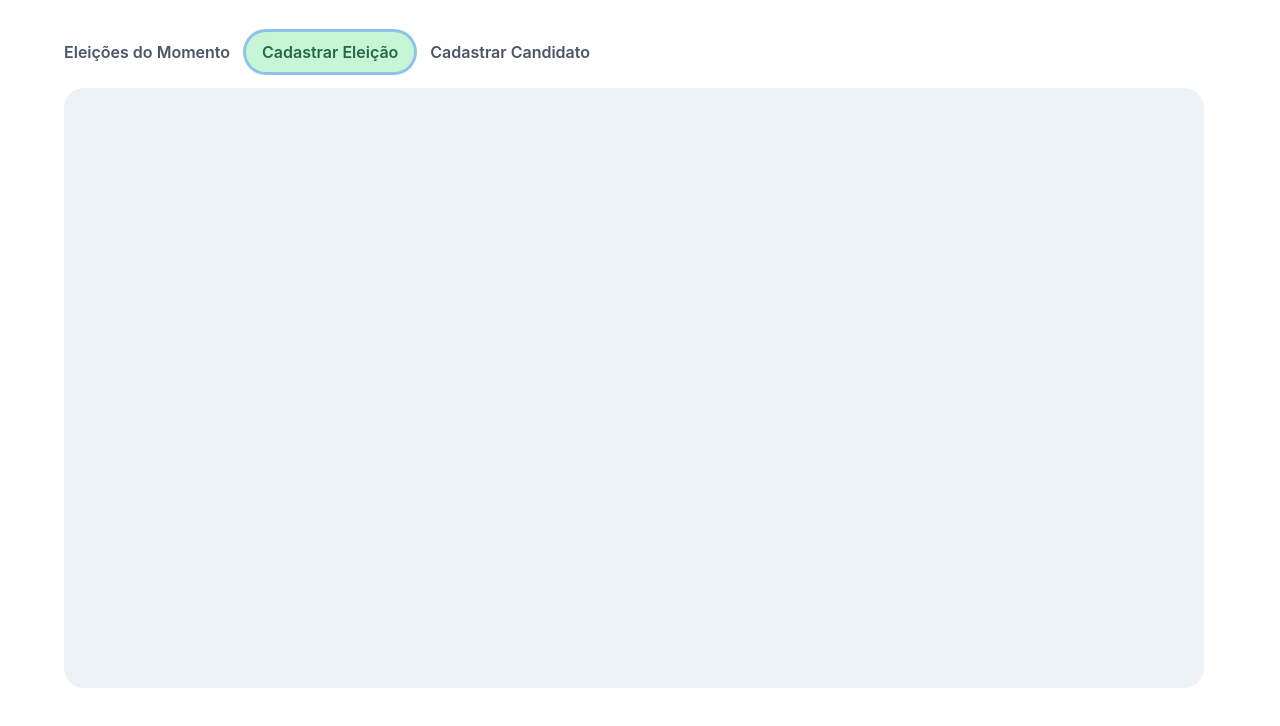
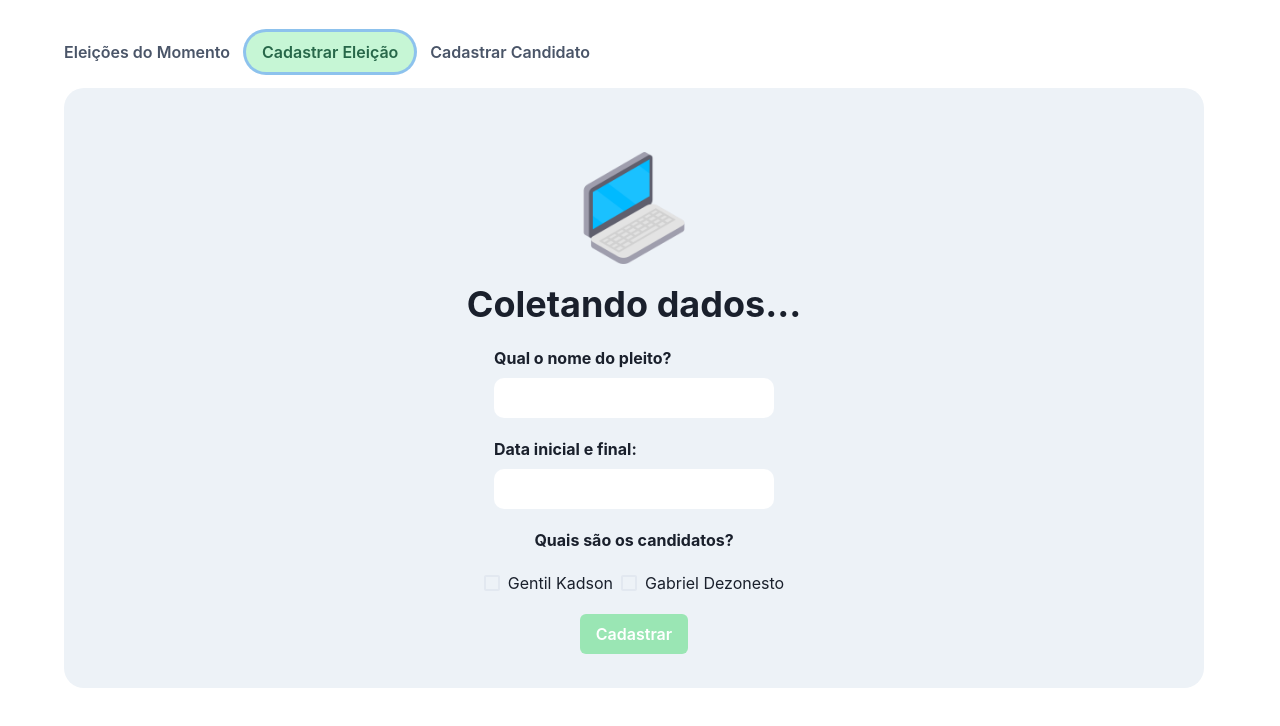
Before and after one commit to gentil-kadson/Selecao-Edital-001-2022-NADIC-IFRN, a React (Create React App) app: page /homepage in a window 1280 px wide. Both pictures are taken after a click on the tab "Cadastrar Eleição". Shown: the top 726 px of the page. Built offline with nearby package versions, Linux system fonts and the light colour scheme; no server answers; data requests are answered from the project's data file.

Commit message:
finished static content and started handling form data.

```diff
--- a/database/db.json
+++ b/database/db.json
@@ -14,5 +14,6 @@
       "address": "Rua Não Sei O Nome, 33",
       "id": 2
     }
-  ]
+  ],
+  "elections": []
 }
--- a/src/components/Input/Input.tsx
+++ b/src/components/Input/Input.tsx
@@ -3,12 +3,12 @@ import styles from "./Input.module.css"
 type InputData = {
     type: string,
     name: string,
-    handleCandidateData: (name : string, event : any) => void
+    handleCandidateData?: (name : string, event : any) => void
 }
 
 const Input = ({ type, name, handleCandidateData } : InputData) => {
     return(
-        <input type={type} name={name} className={styles.input} onChange={(event) => handleCandidateData(name, event)} />
+        <input type={type} name={name} className={styles.input} onChange={handleCandidateData !== undefined ? (event) => handleCandidateData(name, event) : (event) => event.preventDefault()} />
     )
 }
 
--- /dev/null
+++ b/src/components/RegisterElection/RegisterElection.tsx
@@ -0,0 +1,62 @@
+import { VStack, Button, Heading, Box, Image, FormControl, FormLabel, Text, Checkbox, HStack } from "@chakra-ui/react"
+import Input from "../Input/Input"
+import { useEffect, useState, useRef } from "react"
+import api from "../../api/api"
+
+import laptop from "../../assets/laptop.png"
+
+
+
+
+const RegisterElection = () => {
+    const [ availableCandidates, setAvailableCandidates ] = useState<any>([])
+    const [ electionsCandidates, setElectionsCandidates ] = useState<any>([])
+
+    useEffect(() => {
+        async function getCandidates() {
+            await api.get("/candidates").then(response => {
+                setAvailableCandidates(response.data)
+            })
+        }
+
+        getCandidates()
+    }, [])
+
+    async function handleElectionRegistration() {
+
+        const electionTitleRef = useRef()
+        const durationDate = useRef()
+
+    }
+
+    return(
+        <VStack align="center" direction="column" gap="0.7rem">
+            <Box boxSize="7rem" marginTop="4rem">
+                <Image src={laptop} alt="silver laptop" />
+            </Box>
+
+            <Heading>Coletando dados...</Heading>
+
+            <FormControl width="fit-content">
+                <FormLabel fontWeight="bold" htmlFor="electionTitle">Qual o nome do pleito?</FormLabel>
+                <Input type="text" name="electionTitle"></Input>
+            </FormControl>
+
+            <FormControl width="fit-content">
+                <FormLabel fontWeight="bold" htmlFor="date">Data inicial e final:</FormLabel>
+                <Input type="text" name="date"></Input>
+            </FormControl>
+
+            <Text fontWeight="bold">Quais são os candidatos?</Text>
+            <HStack>
+                { availableCandidates !== [] ? availableCandidates.map((candidate : any) => {
+                    return <Checkbox name="candidates" size="md" key={candidate.id} >{candidate.name}</Checkbox>
+                }) : null }
+            </HStack>
+
+            <Button bg="green.200" color="#FFF" _hover={{ color: "white", background: "green.400" }}>Cadastrar</Button>
+        </VStack>
+    )
+}
+
+export default RegisterElection
--- a/src/pages/Homepage/Homepage.tsx
+++ b/src/pages/Homepage/Homepage.tsx
@@ -3,6 +3,7 @@ import { useEffect, useState } from "react";
 import api from "../../api/api"
 
 import RegisterCandidate from "../../components/RegisterCandidate/RegisterCandidate";
+import RegisterElection from "../../components/RegisterElection/RegisterElection";
 
 const Homepage = () => {
     const [ allData, setAllData ] = useState<any[]>([])
@@ -37,7 +38,7 @@ const Homepage = () => {
 
                     <TabPanel>
                         <Box width="95%" height={600} bg="#EDF2F7" borderRadius="20px">
-
+                            <RegisterElection />
                         </Box>
                     </TabPanel>
 
```
